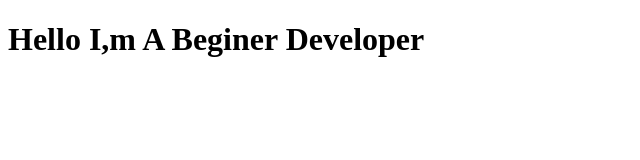
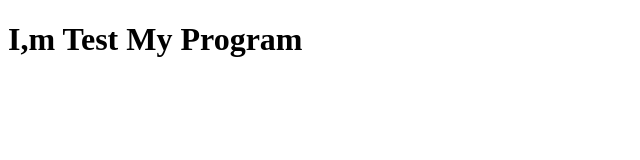
Before and after one commit to iYazeedDev/techcampus, a plain HTML site: page about.html in a window 1280 px wide. Shown: the whole page, without its empty margins (0-640 px from the left). Drawn offline with Linux system fonts and the light colour scheme.

Commit message:
Edit About me

```diff
--- a/about.html
+++ b/about.html
@@ -4,7 +4,7 @@
 	<title>about</title>
 </head>
 <body>
-	<h1>Hello I,m A Beginer Developer</h1>
+	<h1>I,m Test My Program</h1>
 
 </body>
 </html>
```
